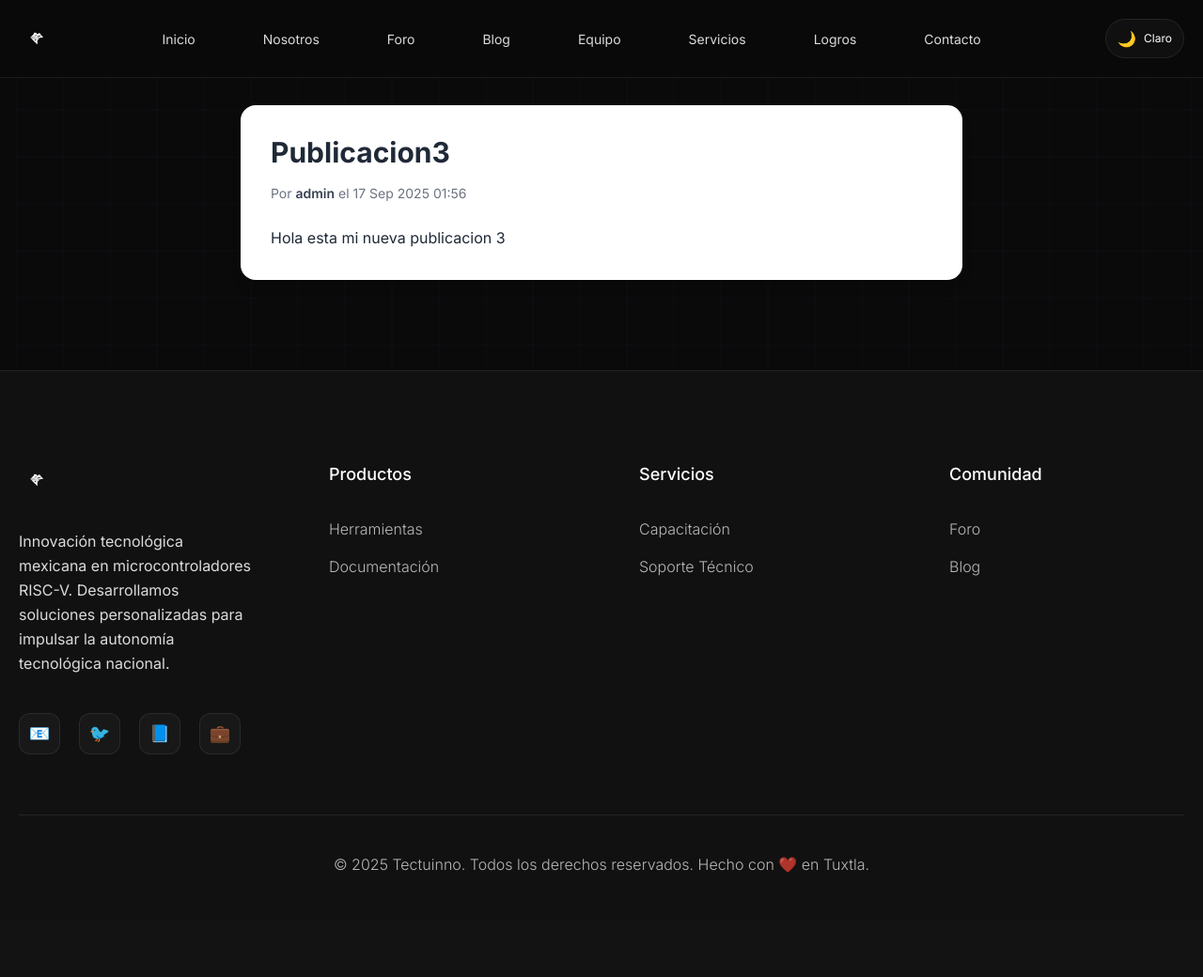
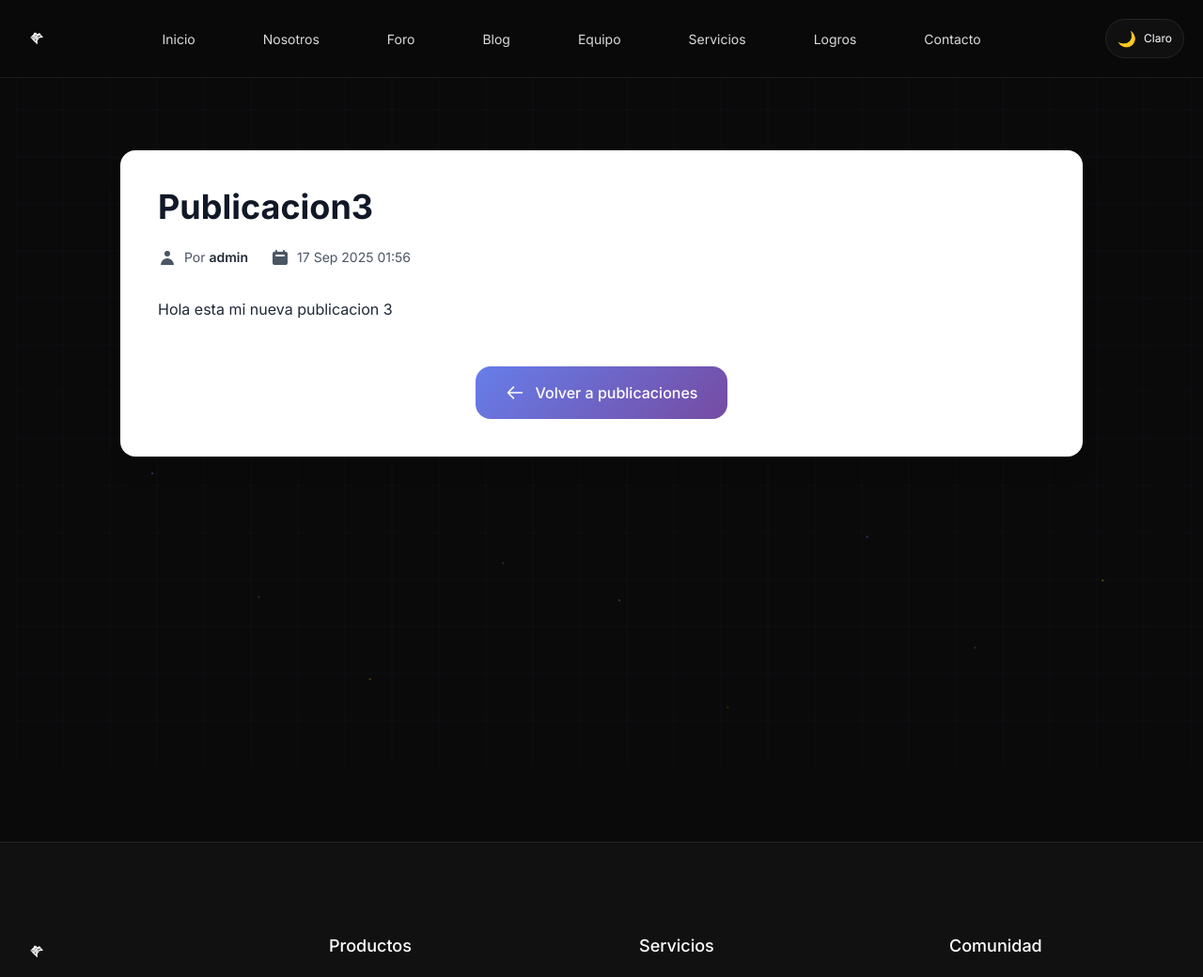
Before and after one commit to TectuinnoOF/web-site, a Django app: a page that uses templates/blog/detalle_publicacion.html in a window 1280 px wide. Shown: the top 1040 px of the page at 94% size. Before the commit the page ends 929 px from the top, so only its background shows below. Run offline with Django 5.2, Linux system fonts and the light colour scheme; data comes from the database, SQL or seed files in the repository; some libraries are stand-ins or nearby versions.

Commit message:
Mejora de estilo para mejor lectura

```diff
--- a/templates/blog/detalle_publicacion.html
+++ b/templates/blog/detalle_publicacion.html
@@ -4,16 +4,49 @@
 {% block title %}Detalle de la publicación{% endblock %}
 
 {% block content %}
-<div class="max-w-3xl mx-auto mt-28 bg-white rounded-2xl shadow-lg p-8">
+<div class="min-h-screen py-12 px-4 sm:px-6 lg:px-8">
+    <div class="max-w-5xl mx-auto">
+        <!-- Card principal -->
+        <div class="bg-white dark:bg-gray-900 rounded-2xl shadow-xl p-6 mt-28 sm:p-10 fade-in-up">
 
-    <h1 class="text-3xl font-bold text-gray-800 mb-4">{{ publicacion.titulo }}</h1>
-    <p class="text-sm text-gray-500 mb-6">
-        Por <span class="font-semibold text-gray-700">{{ publicacion.autor }}</span>
-        el {{ publicacion.publicado_en|date:"d M Y H:i" }}
-    </p>
-    <div class="max-w-none text-gray-800 leading-relaxed space-y-4">
-        {{ publicacion.contenido|safe }}
+            <!-- Título -->
+            <h1 class="text-3xl sm:text-4xl font-bold mb-6 text-gray-900 dark:text-white leading-tight">
+                {{ publicacion.titulo }}
+            </h1>
+
+            <!-- Meta info -->
+            <div class="flex flex-wrap items-center gap-6 mb-8 text-sm text-gray-600 dark:text-gray-400">
+                <span class="flex items-center space-x-2">
+                    <svg class="w-5 h-5" fill="currentColor" viewBox="0 0 20 20">
+                        <path fill-rule="evenodd" d="M10 9a3 3 0 100-6 3 3 0 000 6zm-7 9a7 7 0 1114 0H3z" clip-rule="evenodd"/>
+                    </svg>
+                    <span>Por <span class="font-semibold text-gray-800 dark:text-gray-200">{{ publicacion.autor }}</span></span>
+                </span>
+                <span class="flex items-center space-x-2">
+                    <svg class="w-5 h-5" fill="currentColor" viewBox="0 0 20 20">
+                        <path fill-rule="evenodd" d="M6 2a1 1 0 00-1 1v1H4a2 2 0 00-2 2v10a2 2 0 002 2h12a2 2 0 002-2V6a2 2 0 00-2-2h-1V3a1 1 0 10-2 0v1H7V3a1 1 0 00-1-1zm0 5a1 1 0 000 2h8a1 1 0 100-2H6z" clip-rule="evenodd"/>
+                    </svg>
+                    <span>{{ publicacion.publicado_en|date:"d M Y H:i" }}</span>
+                </span>
+            </div>
+
+            <!-- Contenido -->
+            <div class="prose dark:prose-invert max-w-none text-gray-800 dark:text-gray-300 leading-relaxed space-y-6">
+                {{ publicacion.contenido|safe }}
+            </div>
+
+            <!-- Botón volver -->
+            <div class="mt-12 text-center">
+                <a href="{% url 'lista_publicaciones' %}"
+                   class="inline-flex items-center space-x-3 px-8 py-4 rounded-2xl font-medium transition-all duration-300 hover:transform hover:scale-105"
+                   style="background: linear-gradient(135deg, var(--accent-primary), var(--accent-secondary)); color: white;">
+                    <svg class="w-5 h-5" fill="none" stroke="currentColor" viewBox="0 0 24 24">
+                        <path stroke-linecap="round" stroke-linejoin="round" stroke-width="2" d="M10 19l-7-7m0 0l7-7m-7 7h18"/>
+                    </svg>
+                    <span>Volver a publicaciones</span>
+                </a>
+            </div>
+        </div>
     </div>
-
 </div>
 {% endblock %}
```
